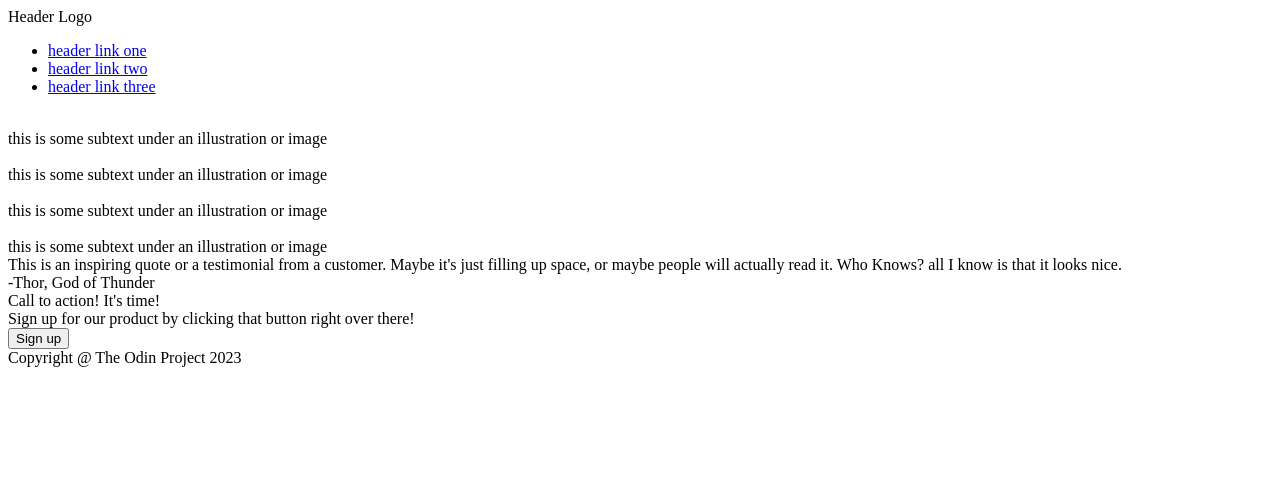
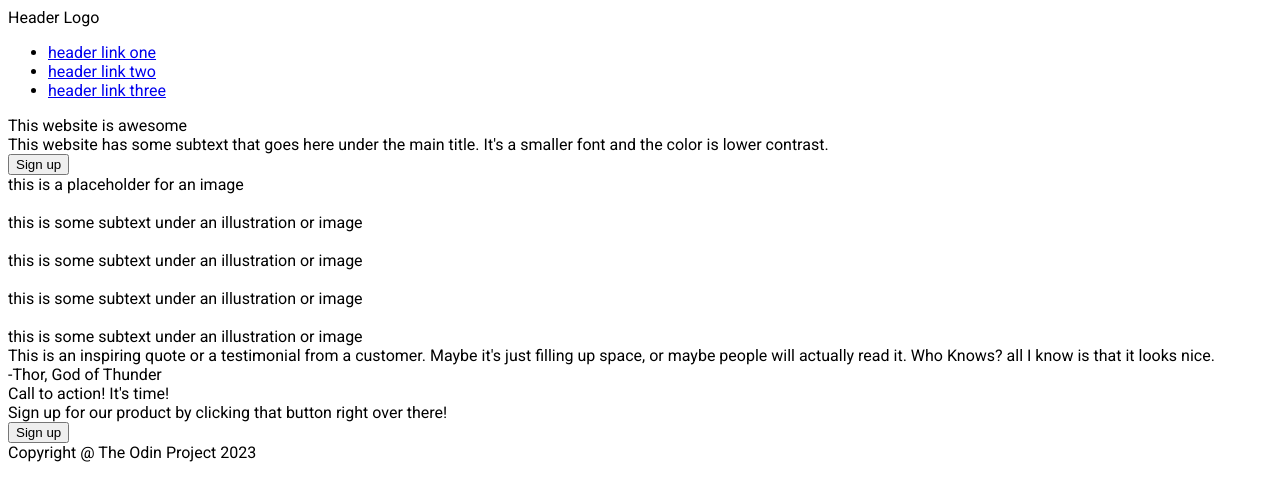
Before and after one commit to sarcastusss/landing-page, a plain HTML site: page index.html in a window 1280 px wide. Drawn offline with Linux system fonts and the light colour scheme.

Commit message:
Adds the final parts of the structure of the HTML doc

```diff
--- a/index.html
+++ b/index.html
@@ -3,21 +3,37 @@
 <head>
     <meta charset="UTF-8">
     <meta name="viewport" content="width=device-width, initial-scale=1.0">
+    <link rel="preconnect" href="https://fonts.googleapis.com">
+    <link rel="preconnect" href="https://fonts.gstatic.com" crossorigin>
+    <link href="https://fonts.googleapis.com/css2?family=Roboto&display=swap" rel="stylesheet">
+    <link rel="stylesheet" href="./styles.css">
     <title>Landing Page</title>
-    <link rel="stylesheet" href="./styles.css">
 </head>
 
 <body>
-    <div class="header">
+    <div class="section1">
+      <div class="header">
         <div>Header Logo</div>
         <ul>
           <li><a href="#">header link one</a></li>
           <li><a href="#">header link two</a></li>
           <li><a href="#">header link three</a></li>
         </ul>
+      </div>
+
+      <div class="hero">
+        <div class="left">
+          <div class="hero-header">This website is awesome</div>
+          <div class="hero-text">This website has some subtext that goes here under the main title. It's a smaller font and the color is lower contrast.</div>
+          <button class="hero-sign-up">Sign up</button>
+        </div>
+        <div class="right">
+          <div class="placeholder">this is a placeholder for an image</div>
+        </div>
+      </div>
     </div>
 
-    <div class="section1">
+    <div class="section2">
         <div class="header"></div>
         <div class="info-container">
           <div class="info">
@@ -39,12 +55,12 @@
         </div>
     </div>
 
-    <div class="section2">
+    <div class="section3">
         <div class="quote">This is an inspiring quote or a testimonial from a customer. Maybe it's just filling up space, or maybe people will actually read it. Who Knows? all I know is that it looks nice.</div>
         <div class="author">-Thor, God of Thunder</div>
     </div>
 
-    <div class="section3">
+    <div class="section4">
       <div class="action-container">
        <div class="action">Call to action! It's time!</div>
        <div class="action-text">Sign up for our product by clicking that button right over there!</div>
--- a/styles.css
+++ b/styles.css
@@ -0,0 +1,4 @@
+body {
+    font-family: 'Roboto', sans-serif;
+
+}
```
